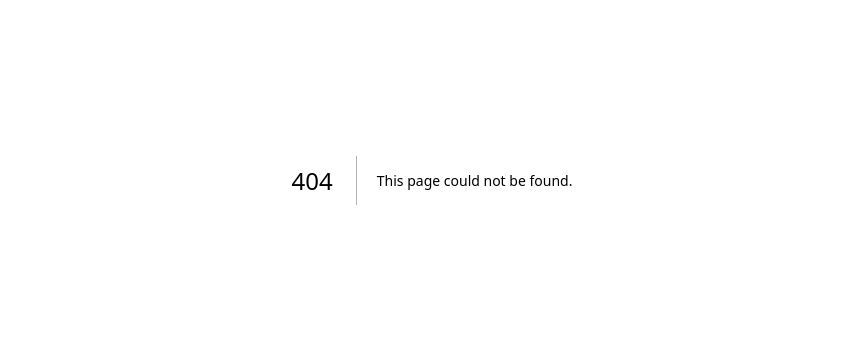
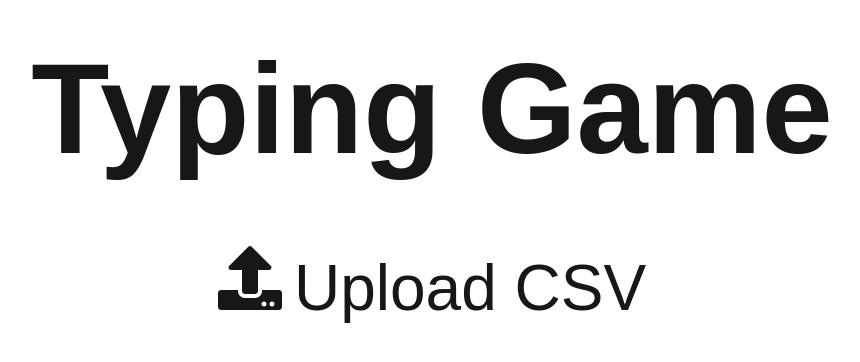
Before and after one commit to jhh78/document-assistance, a Next.js app: page /typing in a window 1280 px wide. Before the commit this address had no page. Shown: the part 220-582 px from the top of the page, without its empty margins (208-1068 px from the left). Built offline with nearby package versions, Linux system fonts and the light colour scheme.

Commit message:
타이핑 게인 입력페이지

```diff
--- a/app/layout.tsx
+++ b/app/layout.tsx
@@ -1,6 +1,7 @@
-import type { Metadata } from "next";
 import { Geist, Geist_Mono } from "next/font/google";
+import { SpeedInsights } from "@vercel/speed-insights/next";
 import "./globals.css";
+import { Metadata } from "next";
 
 const geistSans = Geist({
   variable: "--font-geist-sans",
@@ -13,8 +14,8 @@ const geistMono = Geist_Mono({
 });
 
 export const metadata: Metadata = {
-  title: "Create Next App",
-  description: "Generated by create next app",
+  title: "Utility Site",
+  description: "A site with various utilities for different purposes",
 };
 
 export default function RootLayout({
@@ -26,6 +27,7 @@ export default function RootLayout({
     <html lang="en">
       <body className={`${geistSans.variable} ${geistMono.variable}`}>
         {children}
+        <SpeedInsights />
       </body>
     </html>
   );
--- /dev/null
+++ b/app/typing/layout.tsx
@@ -0,0 +1,20 @@
+import { Metadata } from "next";
+
+import styles from "@/app/typing/page.module.css";
+
+export const metadata: Metadata = {
+  title: "Typing Game",
+  description: "A typing game",
+};
+
+export default function RootLayout({
+  children,
+}: Readonly<{
+  children: React.ReactNode;
+}>) {
+  return (
+    <div className={styles.page}>
+      <main className={styles.main}>{children}</main>
+    </div>
+  );
+}
--- /dev/null
+++ b/app/typing/page.module.css
@@ -0,0 +1,90 @@
+.page {
+  display: flex;
+  flex-direction: column;
+  align-items: center;
+  justify-content: center;
+  height: 100vh;
+}
+
+.main {
+  text-align: center;
+}
+
+.gameArea {
+  margin-top: 20px;
+}
+
+.currentText {
+  font-size: 24px;
+  margin-bottom: 10px;
+}
+
+.input {
+  font-size: 24px;
+  padding: 5px;
+}
+
+.score, .damage {
+  font-size: 18px;
+  margin-top: 10px;
+}
+
+.fileInputLabel {
+  display: inline-flex;
+  align-items: center;
+  cursor: pointer;
+  padding: 10px 20px;
+  background-color: #0070f3;
+  color: white;
+  border-radius: 5px;
+  font-size: 16px;
+}
+
+.title {
+  font-size: 8rem;
+  margin-bottom: 4rem;
+}
+
+.uploadIcon {
+  margin-right: 12px;
+  font-size: 4rem;
+}
+
+.uploadDescription {
+  margin-top: 20px;
+  font-size: 4rem;
+}
+
+.fileInput {
+  display: none; /* 파일 인풋 요소를 숨깁니다 */
+}
+
+.explosion {
+  animation: explode 0.5s ease-out;
+}
+
+@media screen and (max-width: 600px) {
+  .title {
+    font-size: 6rem;
+    margin-bottom: 1rem;
+  }
+
+  .fileInput {
+    margin-top: 1rem;
+    font-size: large;
+  }
+
+  .uploadDescription {
+    font-size: 2rem;
+  }
+}
+
+@keyframes explode {
+  0% {
+    transform: scale(1);
+  }
+  100% {
+    transform: scale(1.5);
+    opacity: 0;
+  }
+}
--- /dev/null
+++ b/app/typing/page.tsx
@@ -0,0 +1,20 @@
+"use client";
+import { NextPage } from "next";
+import React from "react";
+import Game from "@/component/typing/Game";
+import FileUploadForm from "@/component/typing/FileUploadForm";
+import { GAME_PAGE, TITLE_PAGE, useTypingGameStore } from "@/stores/typing";
+
+const Page: NextPage = () => {
+  const screenMode = useTypingGameStore((state) => state.screenMode);
+  console.log(screenMode);
+
+  return (
+    <React.Fragment>
+      {screenMode === TITLE_PAGE && <FileUploadForm />}
+      {screenMode === GAME_PAGE && <Game />}
+    </React.Fragment>
+  );
+};
+
+export default Page;
--- /dev/null
+++ b/component/typing/FileUploadForm.tsx
@@ -0,0 +1,45 @@
+import { GAME_PAGE, useTypingGameStore } from "@/stores/typing";
+import Papa from "papaparse";
+import React from "react";
+import styles from "@/app/typing/page.module.css";
+import { FaUpload } from "react-icons/fa";
+
+const FileUploadForm = () => {
+  const setCsvData = useTypingGameStore((state) => state.setCsvData);
+  const setScreenMode = useTypingGameStore((state) => state.setScreenMode);
+
+  const handleFileUpload = (event: React.ChangeEvent<HTMLInputElement>) => {
+    const file = event.target.files?.[0];
+    if (file) {
+      Papa.parse(file, {
+        complete: ({ data, errors }) => {
+          if (errors.length > 0) {
+            alert("Failed to parse CSV file");
+            return;
+          }
+
+          setCsvData(data as unknown as string[]);
+          setScreenMode(GAME_PAGE);
+        },
+      });
+    }
+  };
+  return (
+    <div>
+      <h1 className={styles.title}>Typing Game</h1>
+      <label htmlFor="fileInput" className={styles.uploadButton}>
+        <FaUpload className={styles.uploadIcon} />
+        <span className={styles.uploadDescription}>Upload CSV</span>
+      </label>
+      <input
+        id="fileInput"
+        className={styles.fileInput}
+        type="file"
+        accept=".csv"
+        onChange={handleFileUpload}
+      />
+    </div>
+  );
+};
+
+export default FileUploadForm;
--- /dev/null
+++ b/component/typing/Game.tsx
@@ -0,0 +1,43 @@
+import { useEffect, useRef } from "react";
+
+import styles from "@/app/typing/page.module.css";
+import { useTypingGameStore } from "@/stores/typing";
+
+const Game = () => {
+  const { csvData, score, setAnswer, initStore } = useTypingGameStore(
+    (state) => state
+  );
+
+  console.log(csvData);
+
+  const inputRef = useRef<HTMLInputElement>(null);
+
+  useEffect(() => {
+    if (inputRef.current) {
+      inputRef.current.focus();
+    }
+  }, [initStore]);
+
+  const handleOnKeyDown = (event: React.KeyboardEvent<HTMLInputElement>) => {
+    if (event.key === "Enter") {
+      if (inputRef.current) {
+        inputRef.current.value = "";
+        setAnswer(inputRef.current.value);
+      }
+    }
+  };
+
+  return (
+    <div className={styles.gameArea}>
+      <input
+        ref={inputRef}
+        type="text"
+        onKeyDown={handleOnKeyDown}
+        className={styles.input}
+      />
+      <p className={styles.score}>Score: {score}</p>
+    </div>
+  );
+};
+
+export default Game;
--- /dev/null
+++ b/stores/typing.ts
@@ -0,0 +1,30 @@
+import { create } from "zustand";
+
+export const TITLE_PAGE = "title";
+export const GAME_PAGE = "game";
+
+type TypingGameStoreType = {
+  screenMode: typeof TITLE_PAGE | typeof GAME_PAGE;
+  csvData: string[];
+  score: number;
+  initStore: () => void;
+  setCsvData: (data: string[]) => void;
+  setScreenMode: (mode: typeof TITLE_PAGE | typeof GAME_PAGE) => void;
+  setAnswer: (answer: string) => void;
+};
+
+export const useTypingGameStore = create<TypingGameStoreType>((set) => ({
+  screenMode: TITLE_PAGE,
+  csvData: [],
+  score: 0,
+  initStore: () => set({ screenMode: TITLE_PAGE, csvData: [], score: 0 }),
+  setCsvData: (data) => set({ csvData: data }),
+  setScreenMode: (mode) => set({ screenMode: mode }),
+  setAnswer: (answer) => {
+    console.log(answer);
+    set((state) => {
+      const newData = state.csvData.filter((data) => data === answer);
+      return { csvData: newData };
+    });
+  },
+}));
```
Also changed, not shown: app/page.tsx (+1 -6 lines), package.json (+6 -1 lines), 1 other file (tests, documents, lock files or other folders).
